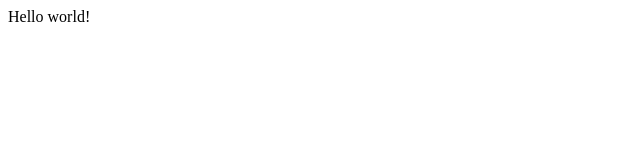
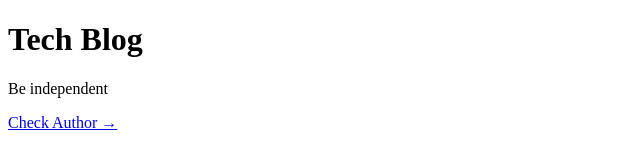
Before and after one commit to martuza-shimul/gatsby-blog, a Gatsby site: page / in a window 1280 px wide. Shown: the whole page, without its empty margins (0-640 px from the left). Built offline with nearby package versions, Linux system fonts and the light colour scheme; Gatsby itself is replaced by a stand-in of ours.

Commit message:
created pages and dynamic routs(links)

```diff
--- a/src/pages/index.js
+++ b/src/pages/index.js
@@ -1,5 +1,10 @@
 import React from "react"
+import { Link } from "gatsby"
 
-export default function Home() {
-  return <div>Hello world!</div>
-}
+export default () => (
+  <>
+    <h1>Tech Blog</h1>
+    <p>Be independent</p>
+    <Link to="/about/"> Check Author &rarr;</Link>
+  </>
+)
```
Also changed, not shown: src/pages/about.js (added, +10 -0 lines).
